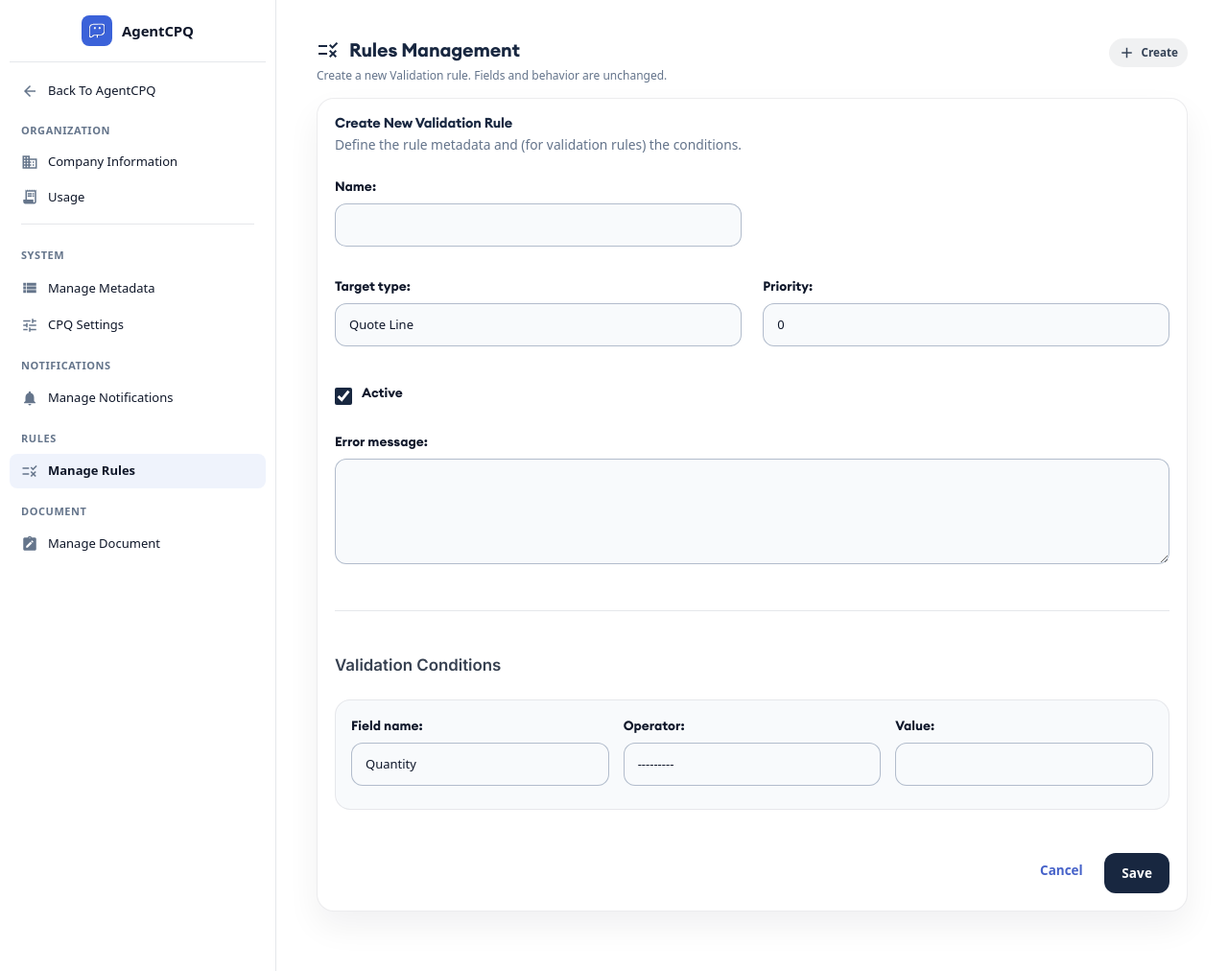
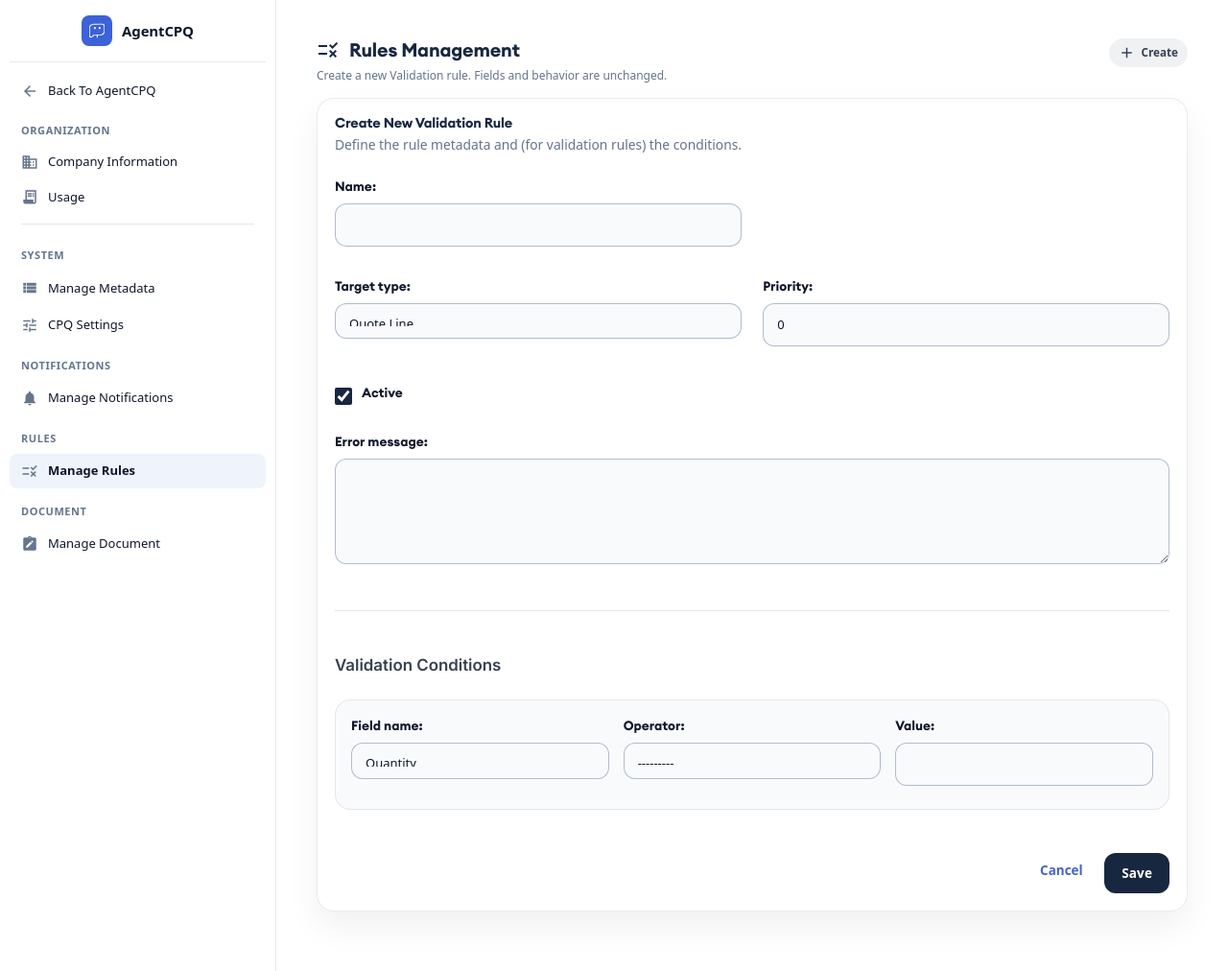
Before and after one commit to hectorvillasenorch/agentcpq, a Django app: page /cpq/admin/manage-rules/create/ in a window 1280 px wide. Shown: the whole page at 96% size. Run offline with Django 4.2, Linux system fonts and the light colour scheme; data that the repository does not hold is empty; parts of the project's set-up code (start-up, migrations or seed data) failed here and were passed over.

Commit message:
Admin: give dropdowns a visible 2.5rem height (all admin views)
The select for picklist fields (e.g. project_stage__c) was collapsing to a short
height, hiding the selected value. Selects across Django admin and CPQ admin
pages now have an explicit 2.5rem (40px) height with centered text.

```diff
--- a/static/css/agentcpq_admin.css
+++ b/static/css/agentcpq_admin.css
@@ -683,6 +683,9 @@ select:focus,
 select {
   cursor: pointer;
   padding-right: 28px;
+  height: 2.5rem;
+  min-height: 2.5rem;
+  line-height: 1.3;
 }
 textarea {
   width: 100%;
--- a/static/css/app.css
+++ b/static/css/app.css
@@ -1076,6 +1076,11 @@ input[type="email"]:not(.browser-default):focus:not([readonly]) + label {
 .main-content textarea {
   font-size: 13px !important;
 }
+.main-content select {
+  height: 2.5rem !important;
+  min-height: 2.5rem !important;
+  line-height: 1.3 !important;
+}
 
 /* Calmer primary accent for admin pages (less saturated blue) */
 .main-content .btn-primary,
```
